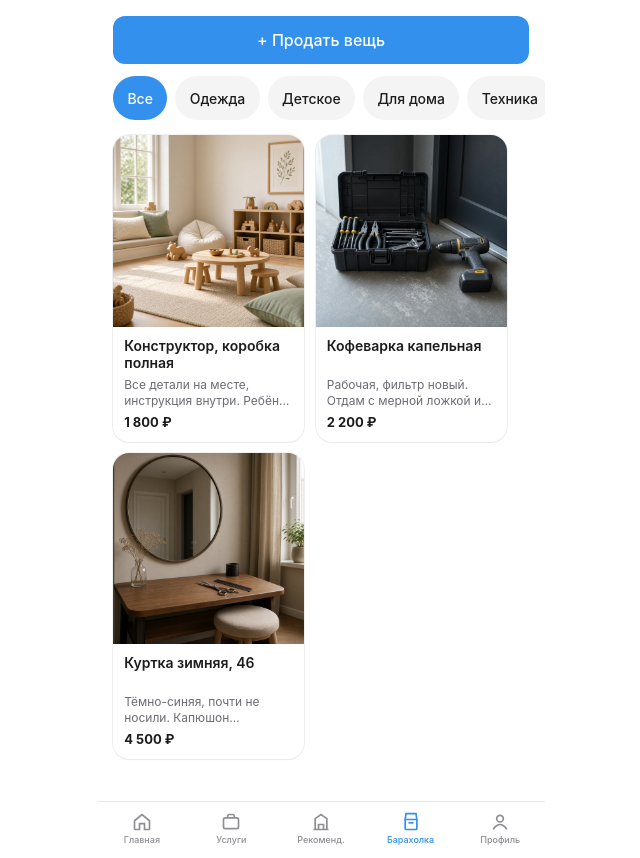
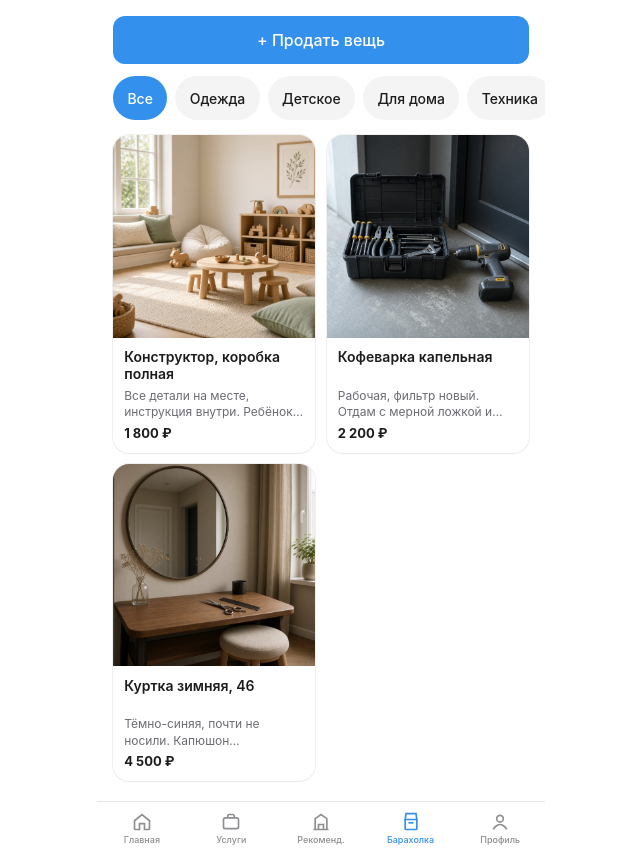
Before and after one commit to MaxMpt/MarketPlace_VB, a Django app: page /market/ in a window 1280 px wide. Shown: the whole page, without its empty margins (319-959 px from the left). Run offline with Django 5.2, Linux system fonts and the light colour scheme; data comes from the database, SQL or seed files in the repository; data that the repository does not hold is empty; some libraries are stand-ins or nearby versions; some web fonts are replaced.

Commit message:
Even two-column cards on market and category screens

```diff
--- a/static/catalog/app.css
+++ b/static/catalog/app.css
@@ -608,18 +608,17 @@ button, .btn, .btn-contact, .btn-share, .btn-sold, .app-nav a {
   to { opacity: 1; }
 }
 .market-grid {
-  display: flex;
-  flex-wrap: wrap;
+  display: grid;
+  grid-template-columns: 1fr 1fr;
   gap: .7rem;
   padding: .2rem 1rem 1.25rem;
 }
 .market-grid > .market-card,
 .market-grid > .grid-item {
-  flex: 0 0 46%;
-  min-width: 156px;
-  max-width: 210px;
+  min-width: 0;
+  width: 100%;
 }
-.market-grid > .empty { flex: 1 0 100%; }
+.market-grid > .empty { grid-column: 1 / -1; }
 .market-card {
   display: flex;
   flex-direction: column;
--- a/templates/base.html
+++ b/templates/base.html
@@ -6,7 +6,7 @@
   <meta name="viewport" content="width=device-width, initial-scale=1, viewport-fit=cover, maximum-scale=1, user-scalable=no">
   <meta name="theme-color" content="{% if theme == 'dark' %}#1c1c1e{% else %}#ffffff{% endif %}">
   <title>{{ title|default:"МАРКЕТПЛЕЙС" }}</title>
-  <link rel="stylesheet" href="{% static 'catalog/app.css' %}?v=45">
+  <link rel="stylesheet" href="{% static 'catalog/app.css' %}?v=46">
   <link rel="preconnect" href="https://fonts.googleapis.com">
   <link href="https://fonts.googleapis.com/css2?family=Unbounded:wght@600;700&display=swap" rel="stylesheet">
   {% block extra_head %}{% endblock %}
```
